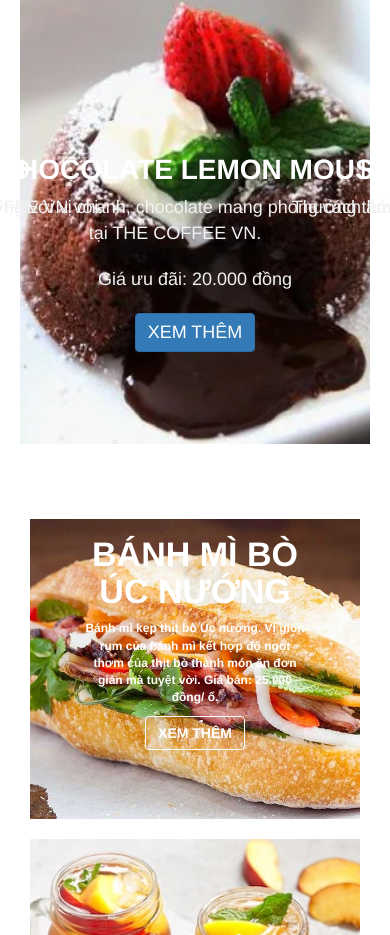
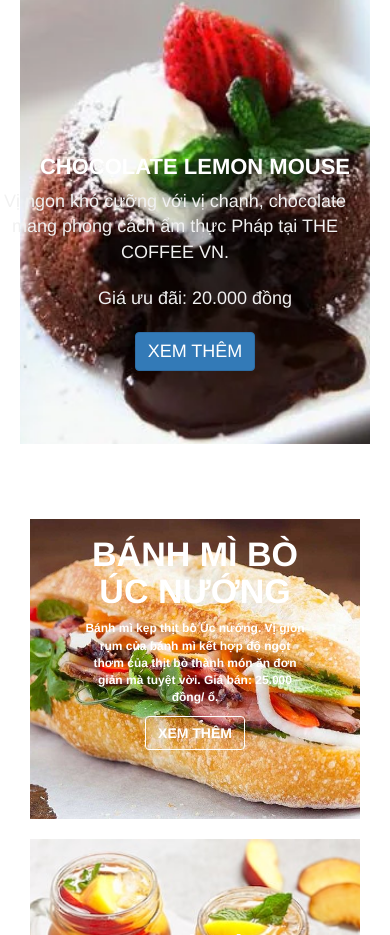
Before and after one commit to Vomyle/remax.io, a plain HTML site: page index.html in a window 390 px wide. Shown: the part 2199-3134 px from the top of the page. Drawn offline with nearby package versions, Linux system fonts and the light colour scheme.

Commit message:
homepage

```diff
--- a/css/style.scss
+++ b/css/style.scss
@@ -480,15 +480,26 @@
             .img-food {
                 justify-content: center;
                 .text-food {
+                    @media(max-width: 425px) {
+                        align-items: center;
+                        display: flex;
+                        flex-direction: column;
+                    }
                     h3 {
                         text-transform: uppercase;
                         font-size: 2em;
                         color: white;
+                        @media(max-width: 425px) {
+                            font-size: 22px;
+                        }
                     }
                     p {
                         width: 620px;
                         color: #f1f1f1;
                         font-size: 18px;
+                        @media(max-width: 425px) {
+                            width: 350px;
+                        }
                     }
                     a {
                         text-transform: uppercase;
```
Also changed, not shown: css/style.css, 1 other file.
